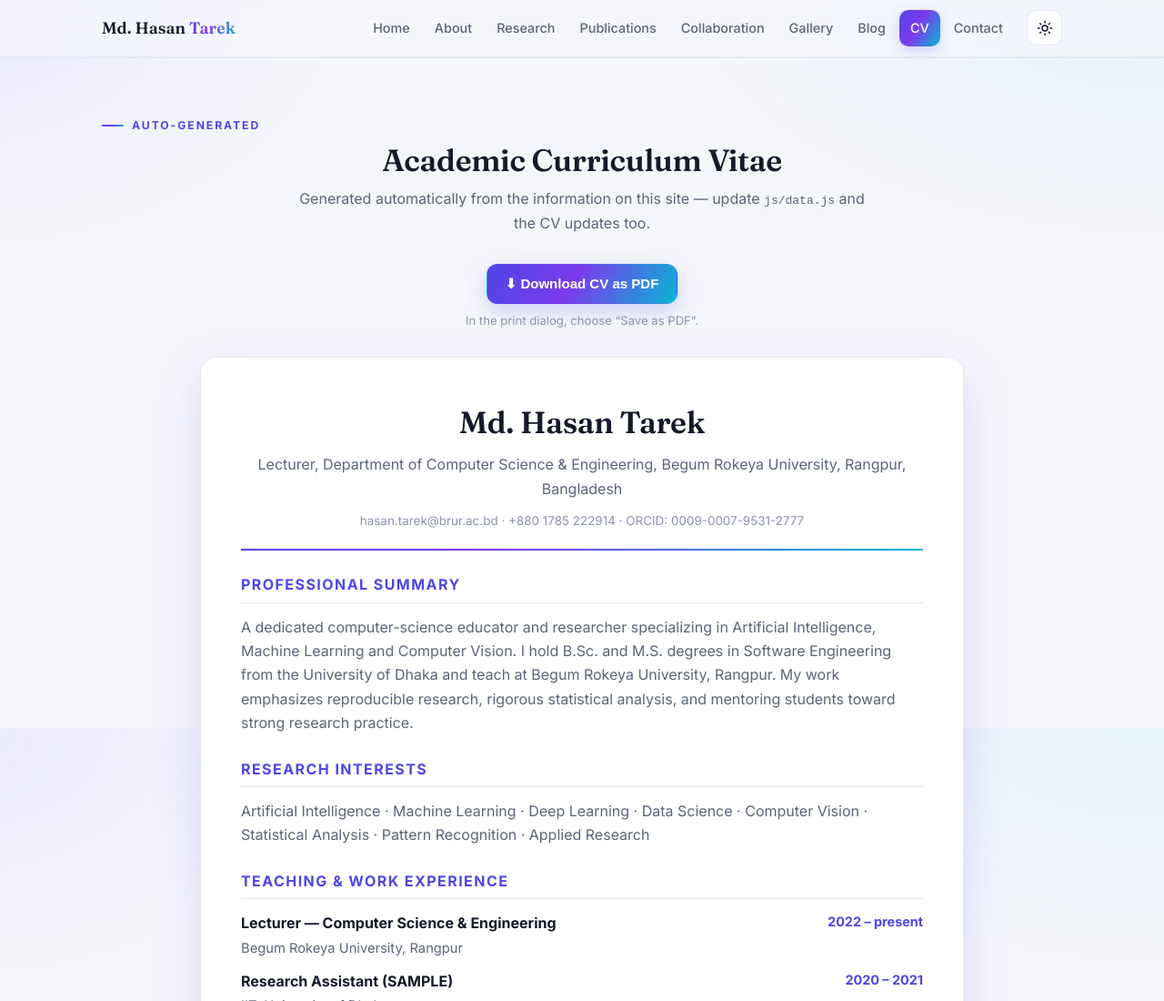
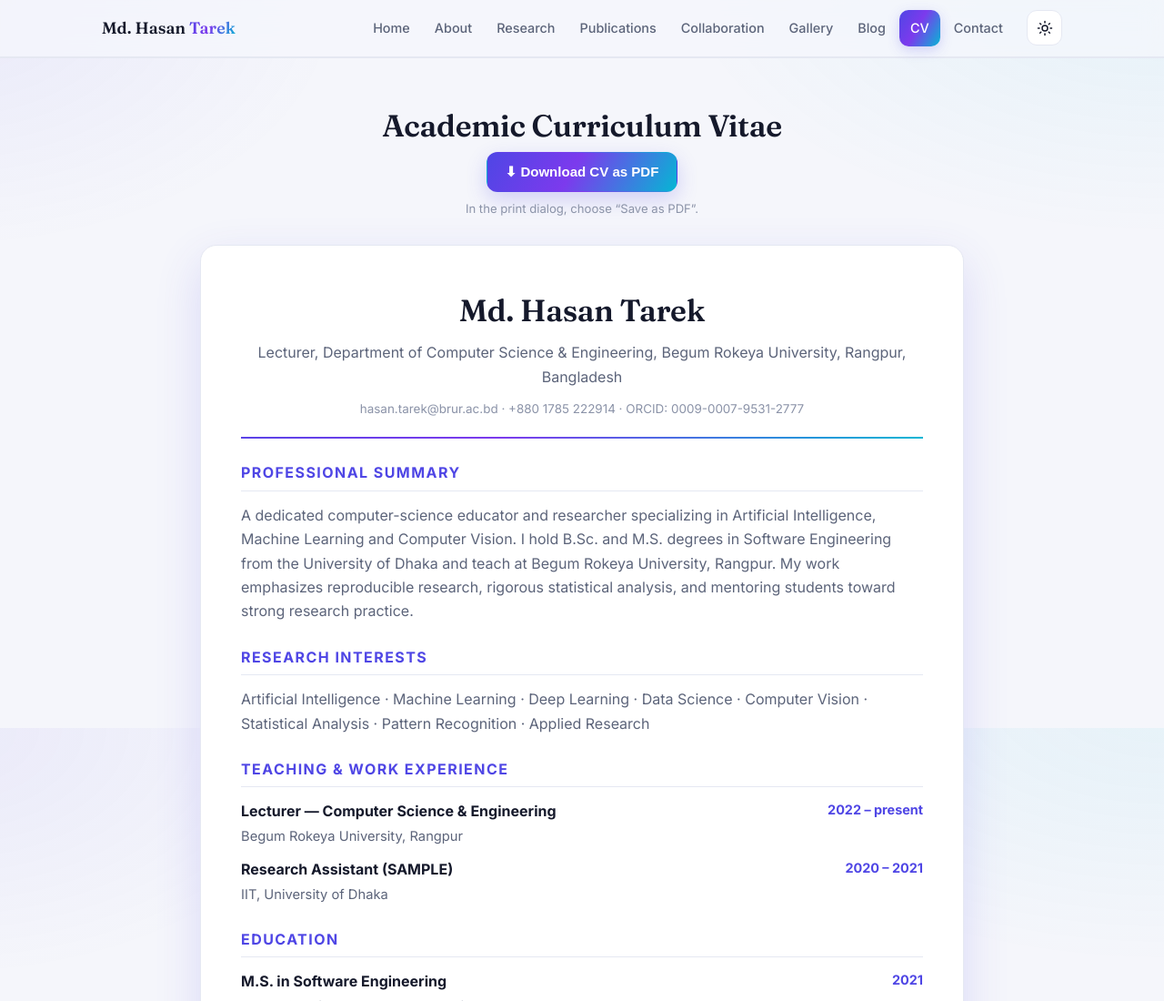
Before and after one commit to hasanbrur/hasanbrur, a plain HTML site: page cv.html in a window 1280 px wide. Shown: the top 1100 px of the page at 91% size. Drawn offline with Linux system fonts and the light colour scheme.

Commit message:
CV heading updated

```diff
--- a/cv.html
+++ b/cv.html
@@ -15,9 +15,9 @@
 
 <section class="page">
   <div class="wrap">
-    <p class="eyebrow" style="text-align:center">Auto-generated</p>
+    <!--<p class="eyebrow" style="text-align:center">Auto-generated</p> -->
     <h1 class="sec-title" style="text-align:center">Academic Curriculum Vitae</h1>
-    <p class="sec-intro" style="text-align:center;margin-inline:auto">Generated automatically from the information on this site — update <code>js/data.js</code> and the CV updates too.</p>
+    <!-- <p class="sec-intro" style="text-align:center;margin-inline:auto">Generated automatically from the information on this site — update <code>js/data.js</code> and the CV updates too.</p> -->
     <div class="cv-toolbar">
       <button class="btn btn-primary" id="cvBtn">⬇ Download CV as PDF</button>
       <p id="print-hint" style="font-size:.82rem;color:var(--faint);margin-top:8px">In the print dialog, choose “Save as PDF”.</p>
```
